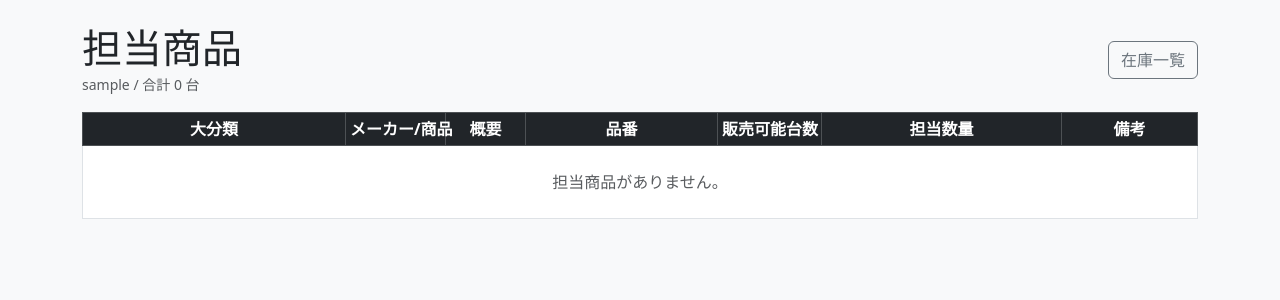
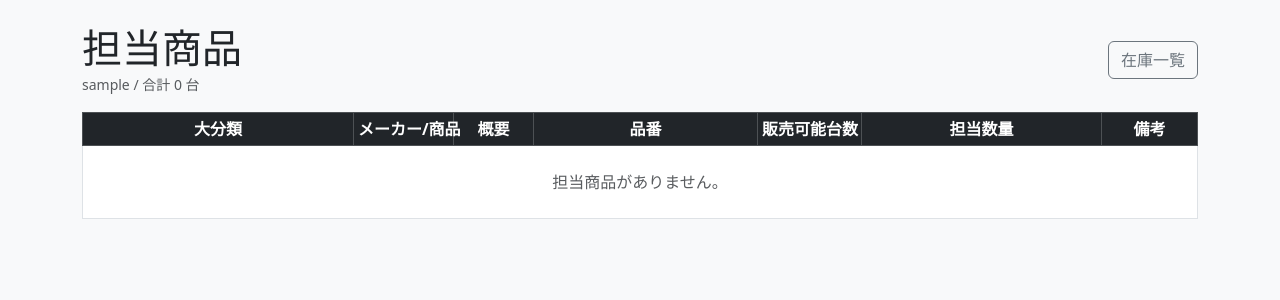
Before and after one commit to 970628809/Inventory, a Flask app: page /my_staff_products in a window 1280 px wide. Shown: the part 56-356 px from the top of the page. Run offline with Flask 3, Linux system fonts and the light colour scheme; the visitor is signed in with stand-in values (Sample User, id 1); tables that the repository leaves empty hold one stand-in row (values such as "Sample post").

Commit message:
Adjust sku and notes column widths

```diff
--- a/inventory_app/static/style.css
+++ b/inventory_app/static/style.css
@@ -70,8 +70,8 @@ td.stock-table-overview small {
 }
 
 .stock-table-sku {
-  max-width: 12rem;
-  width: 12rem;
+  max-width: 14rem;
+  width: 14rem;
 }
 
 .stock-table-price {
@@ -169,8 +169,8 @@ td.my-staff-maker strong {
 }
 
 .stock-table-notes {
-  max-width: 8.5rem;
-  width: 8.5rem;
+  max-width: 6rem;
+  width: 6rem;
 }
 
 td.stock-table-notes small {
```
